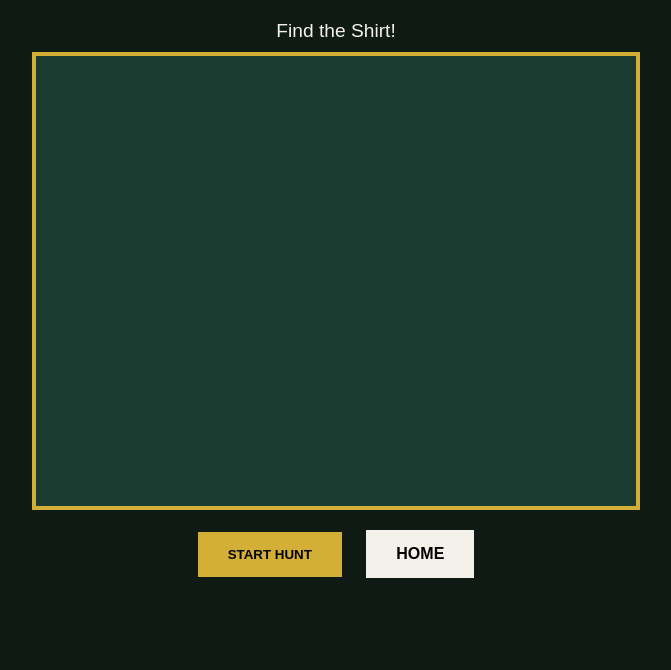
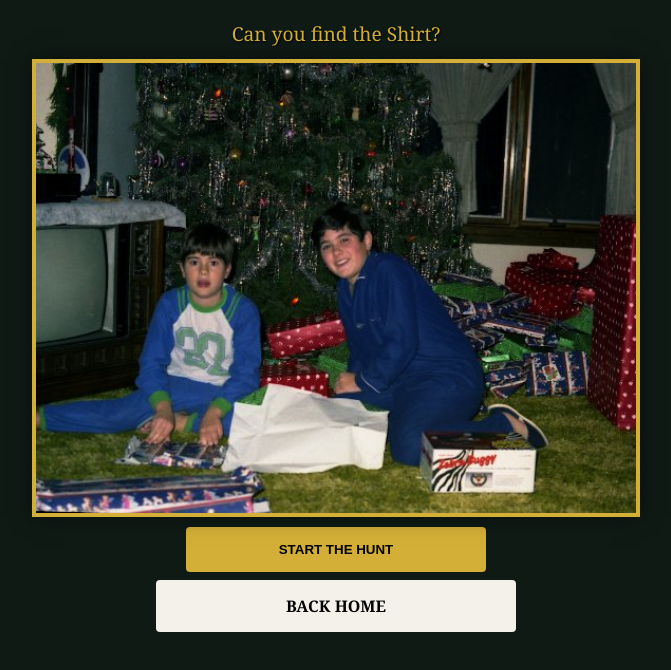
Before and after one commit to snp66/green-shirt-legacy, a plain HTML site: page shirt-hunt.html in a window 1280 px wide. Shown: the whole page, without its empty margins (304-975 px from the left). Drawn offline with Linux system fonts and the light colour scheme.

Commit message:
Add files via upload

```diff
--- a/shirt-hunt.html
+++ b/shirt-hunt.html
@@ -3,34 +3,107 @@
 <head>
     <meta charset="UTF-8">
     <meta name="viewport" content="width=device-width, initial-scale=1.0, maximum-scale=1.0, user-scalable=no">
-    <title>Great Hunt</title>
+    <title>Great Hunt - Heritage Society</title>
     <style>
         :root { --gold: #d4af37; --forest: #1a3c31; --deep-green: #0f1a15; --cream: #f4f1ea; }
-        body { background: var(--deep-green); color: var(--cream); text-align: center; margin: 0; padding: 10px; font-family: sans-serif; overflow-x: hidden; }
-        #area { position: relative; width: 100%; max-width: 600px; aspect-ratio: 4/3; margin: 10px auto; border: 4px solid var(--gold); background: var(--forest); overflow: hidden; }
-        #shirt { position: absolute; width: 50px; cursor: pointer; display: none; opacity: 0.35; filter: contrast(0.6); z-index: 10; }
-        .btn { background: var(--gold); color: black; padding: 15px 30px; border: none; font-weight: bold; text-decoration: none; display: inline-block; margin: 10px; cursor: pointer; text-transform: uppercase; }
-        @keyframes pulse { 0% { transform: scale(1); } 50% { transform: scale(1.1); } 100% { transform: scale(1); } }
-        .win { animation: pulse 0.5s infinite; color: var(--gold) !important; font-size: 2rem !important; }
+        body {
+            background: var(--deep-green);
+            color: var(--cream);
+            text-align: center;
+            margin: 0;
+            padding: 10px;
+            font-family: 'Georgia', serif;
+            touch-action: manipulation;
+        }
+
+        #area {
+            position: relative;
+            width: 100%;
+            max-width: 600px;
+            aspect-ratio: 4/3;
+            margin: 10px auto;
+            border: 4px solid var(--gold);
+            /* This line links to your uploaded file */
+            background: #222 url('cluttered_room.jpg') no-repeat center;
+            background-size: cover;
+            overflow: hidden;
+            box-shadow: 0 0 20px rgba(0,0,0,0.5);
+        }
+
+        #shirt {
+            position: absolute;
+            width: 55px;
+            display: none;
+            opacity: 0.4;
+            filter: contrast(0.7) brightness(0.8);
+            cursor: pointer;
+            z-index: 10;
+            -webkit-user-drag: none;
+        }
+
+        .status { font-size: 1.2rem; color: var(--gold); margin: 10px 0; min-height: 1.5em; text-shadow: 1px 1px 2px black; }
+        .btn {
+            background: var(--gold);
+            color: #000;
+            padding: 15px 30px;
+            border: none;
+            font-weight: bold;
+            text-transform: uppercase;
+            width: 80%;
+            max-width: 300px;
+            margin: 8px auto;
+            display: block;
+            cursor: pointer;
+            border-radius: 4px;
+        }
     </style>
 </head>
 <body>
-    <div id="stat" style="font-size:1.2rem; margin:10px;">Find the Shirt!</div>
-    <div id="area"><img src="shirt.png" id="shirt" onclick="win()"></div>
-    <button class="btn" onclick="start()">Start Hunt</button>
-    <a href="index.html" class="btn" style="background:var(--cream)">Home</a>
+
+    <div class="status" id="msg">Can you find the Shirt?</div>
+
+    <div id="area">
+        <img src="shirt.png" id="shirt" onclick="win()">
+    </div>
+
+    <button class="btn" onclick="start()">Start the Hunt</button>
+    <a href="index.html" class="btn" style="background:var(--cream); text-decoration:none;">Back Home</a>
+
     <script>
-        const s = document.getElementById("shirt"), st = document.getElementById("stat");
+        const s = document.getElementById("shirt");
+        const msg = document.getElementById("msg");
+        let active = false;
+
         function start() {
-            s.style.display = "block"; s.style.opacity = "0.35";
-            s.style.left = Math.random() * 85 + "%";
-            s.style.top = Math.random() * 85 + "%";
-            s.style.transform = `rotate(${Math.random() * 360}deg)`;
-            st.innerText = "Searching..."; st.classList.remove("win");
+            active = true;
+            s.style.display = "block";
+            s.style.opacity = "0.4";
+            s.style.filter = "contrast(0.7) brightness(0.8)";
+            s.style.transition = "none";
+
+            // Random placement: 10% to 85% to keep it away from edges
+            const posX = Math.floor(Math.random() * 75) + 10;
+            const posY = Math.floor(Math.random() * 75) + 10;
+            const rotation = Math.floor(Math.random() * 360);
+
+            s.style.left = posX + "%";
+            s.style.top = posY + "%";
+            s.style.transform = `rotate(${rotation}deg)`;
+
+            msg.innerText = "Searching... look closely!";
+            msg.style.color = "var(--gold)";
         }
+
         function win() {
-            s.style.opacity = "1"; s.style.filter = "none";
-            st.innerText = "🎉 LEGACY RESTORED!"; st.classList.add("win");
+            if(!active) return;
+            active = false;
+            s.style.opacity = "1";
+            s.style.filter = "none";
+            s.style.transform = "rotate(0deg) scale(1.4)";
+            s.style.transition = "all 0.4s ease-out";
+
+            msg.innerText = "🎉 LEGACY RESTORED!";
+            msg.style.color = "#2ecc71";
         }
     </script>
 </body>
```
